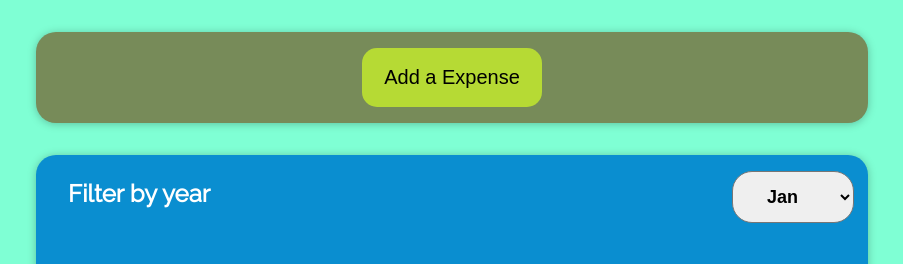
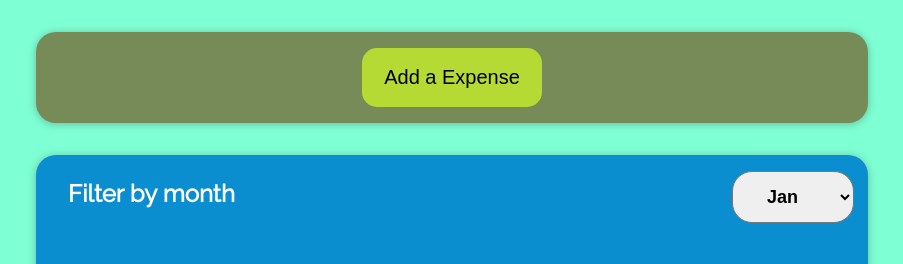
Before and after one commit to nidhish-srivastava/Expense-Tracker-React, a React (Vite) app: page / in a window 1280 px wide. Shown: the top 264 px of the page, without its empty margins (188-1091 px from the left). Built offline with nearby package versions, Linux system fonts and the light colour scheme.

Commit message:
Update ExpenseFilter.jsx

```diff
--- a/src/Expenses/ExpenseFilter.jsx
+++ b/src/Expenses/ExpenseFilter.jsx
@@ -7,7 +7,7 @@ function ExpenseFilter(props) {
   }
   return (
       <div className='filter'>
-      <label>Filter by year</label>
+      <label>Filter by month</label>
       <select value= {props.default} onChange={dropdownChangeHandler}>  {/*  Listening to a event,by pointing it to a function,this function will access the props(i.e.,onChangeFilter) passed from Expenses*/}
         <option value='January'>Jan</option>
         <option value='February'>Feb</option>
```
